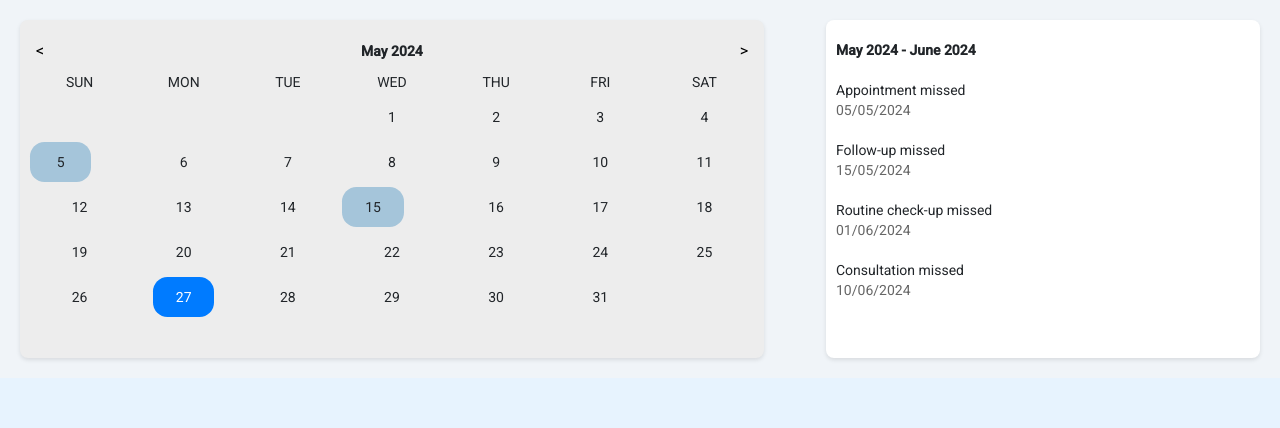
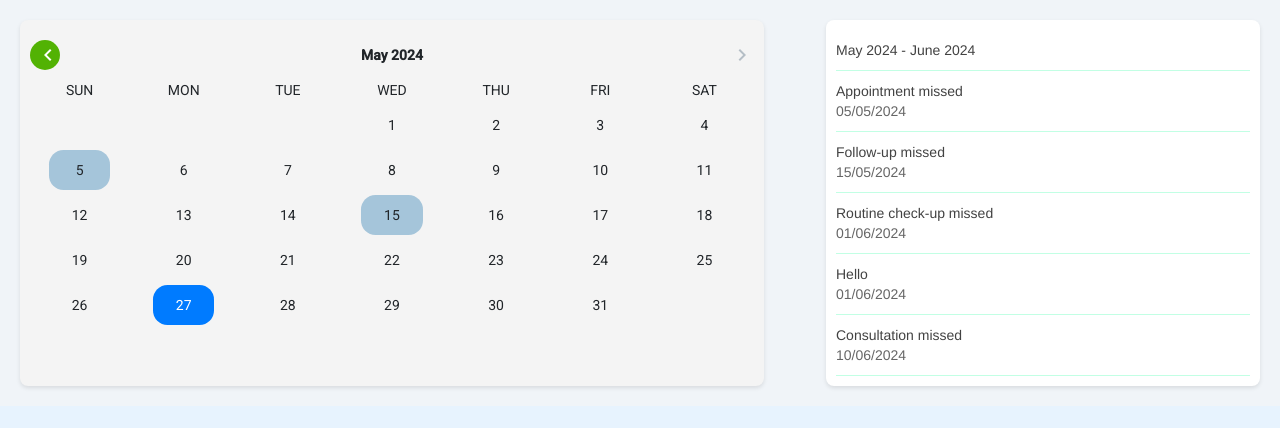
Before and after one commit to yashwanth-arh/ch-phase3, an Angular app: page /calendar in a window 1280 px wide. Shown: the top 428 px of the page. Built offline with nearby package versions, Linux system fonts and the light colour scheme.

Commit message:
calendar ui changes done

```diff
--- a/src/app/calendar/calendar.component.html
+++ b/src/app/calendar/calendar.component.html
@@ -1,9 +1,21 @@
 <div class="care-gaps-container">
   <div class="calendar">
     <div class="calendar-header">
-      <button class="nav-button" (click)="prevMonth()">&lt;</button>
+      <button
+        class="nav-button"
+        [ngClass]="{ hidden: !showPrevButton }"
+        (click)="prevMonth()"
+      >
+        <mat-icon>keyboard_arrow_left</mat-icon>
+      </button>
       <span>{{ monthNames[currentMonth] }} {{ currentYear }}</span>
-      <button class="nav-button" (click)="nextMonth()">&gt;</button>
+      <button
+        class="nav-button"
+        [ngClass]="{ hidden: !showNextButton }"
+        (click)="nextMonth()"
+      >
+        <mat-icon>keyboard_arrow_right</mat-icon>
+      </button>
     </div>
     <div class="calendar-body">
       <div class="calendar-row">
@@ -15,6 +27,7 @@
           [ngClass]="{
             inactive: !day
           }"
+          class="daysDiv"
           (click)="selectDay(day)"
         >
           <div
@@ -28,6 +41,7 @@
               display: flex;
               align-items: center;
               justify-content: center;
+              cursor: pointer;
             "
           >
             {{ day || "" }}
@@ -38,7 +52,7 @@
   </div>
   <div class="care-gaps-list">
     <div class="care-gaps-header">
-      <span *ngIf="!selectedDay"
+      <span class="dateHeader" *ngIf="!selectedDay"
         >{{ monthNames[currentMonth] }} {{ currentYear }} -
         {{ monthNames[nextMonthVal] }} {{ nextMonthYear }}</span
       >
@@ -54,5 +68,8 @@
         <span>{{ activity.date | date : "dd/MM/yyyy" }}</span>
       </div>
     </div>
+    <div *ngIf="!displayedMissedActivities.length">
+      <div class="noActivity">No Missed Activities</div>
+    </div>
   </div>
 </div>
--- a/src/app/calendar/calendar.component.scss
+++ b/src/app/calendar/calendar.component.scss
@@ -7,7 +7,7 @@
 
 .calendar {
     width: 60%;
-    background-color: #EDEDED;
+    background-color: #F4F4F4;
     border-radius: 8px;
     box-shadow: 0 2px 4px rgba(0, 0, 0, 0.1);
     padding: 10px;
@@ -22,10 +22,26 @@
 }
 
 .nav-button {
-    background: none;
-    border: none;
+    border: 0;
+    display: flex;
+    justify-content: center;
+    align-items: center;
     font-size: 16px;
     cursor: pointer;
+    background: #52B204;
+    border-radius: 50%;
+    color: #fff;
+    height: 30px;
+    width: 30px;
+}
+
+.hidden {
+    background: #F4F4F4;
+    color: #B5BEC6;
+}
+
+.dateHeader {
+    color: #424242;
 }
 
 .calendar-body {
@@ -39,6 +55,14 @@
     display: contents;
     background-color: #007bff;
 }
+
+.daysDiv {
+    justify-content: center;
+    align-items: center;
+    display: flex;
+}
+
+
 
 .highlight {
     background-color: #007bff;
@@ -89,15 +113,34 @@
 .care-gaps-header {
     padding: 10px 0;
     font-weight: bold;
+    font-family: Helvetica;
+    font-size: 14px;
+    font-weight: 500;
+    border-bottom: 1px solid #C2FFE4;
 }
 
 .care-gap-item {
+    font-family: Helvetica;
+    font-size: 14px;
+    font-weight: 400;
     padding: 10px 0;
-    border-bottom: 1px solid #e0e0e0;
+    border-bottom: 1px solid #C2FFE4;
+    color: #424242;
 }
 
-.care-gap-item:last-child {
-    border-bottom: none;
+// .care-gap-item:last-child {
+//     // border-bottom: none;
+// }
+.noActivity {
+    font-family: Helvetica;
+    font-size: 14px;
+    font-weight: 600;
+    display: flex;
+    height: 20em;
+    padding: 10px 0;
+    color: #424242;
+    justify-content: center;
+    align-items: center;
 }
 
 .care-gap-item span {
--- a/src/app/calendar/calendar.component.ts
+++ b/src/app/calendar/calendar.component.ts
@@ -20,6 +20,8 @@ export class CalendarComponent implements OnInit {
   currentDate!: number;
   nextMonthVal!: number;
   nextMonthYear!: number;
+  prevMonthVal!: number;
+  prevMonthYear!: number;
   selectedDay: number | null = null;
   monthNames = [
     "January",
@@ -43,11 +45,14 @@ export class CalendarComponent implements OnInit {
     "2024-04-17": ["Test missed"],
     "2024-05-05": ["Appointment missed"],
     "2024-05-15": ["Follow-up missed"],
-    "2024-06-01": ["Routine check-up missed"],
+    "2024-06-01": ["Routine check-up missed", "Hello"],
+
     "2024-06-10": ["Consultation missed"],
   };
   displayedMissedActivities: { date: Date; name: string }[] = [];
   isSelectedDay: boolean = false;
+  showPrevButton: boolean = true;
+  showNextButton: boolean = true;
 
   ngOnInit() {
     const today = new Date();
@@ -57,6 +62,10 @@ export class CalendarComponent implements OnInit {
     this.nextMonthVal = (this.currentMonth + 1) % 12;
     this.nextMonthYear =
       this.currentMonth === 11 ? this.currentYear + 1 : this.currentYear;
+    this.prevMonthVal = this.currentMonth === 0 ? 11 : this.currentMonth - 1;
+    this.prevMonthYear =
+      this.currentMonth === 0 ? this.currentYear - 1 : this.currentYear;
+    this.updateButtonVisibility();
     this.generateCalendar();
     this.loadMissedActivities();
   }
@@ -116,31 +125,82 @@ export class CalendarComponent implements OnInit {
   }
 
   prevMonth() {
+    // if (this.currentMonth === 0) {
+    //   this.currentMonth = 11;
+    //   this.currentYear--;
+    // } else {
+    //   this.currentMonth--;
+    // }
+    // this.nextMonthVal = (this.currentMonth + 1) % 12;
+    // this.nextMonthYear =
+    //   this.currentMonth === 11 ? this.currentYear + 1 : this.currentYear;
+    // this.generateCalendar();
+    // this.loadMissedActivities();
+    const today = new Date();
+    if (
+      this.currentMonth === today.getMonth() - 1 ||
+      (today.getMonth() === 0 && this.currentMonth === 11)
+    ) {
+      console.log("preMonth");
+
+      return;
+    }
+
     if (this.currentMonth === 0) {
       this.currentMonth = 11;
       this.currentYear--;
     } else {
       this.currentMonth--;
     }
-    this.nextMonthVal = (this.currentMonth + 1) % 12;
-    this.nextMonthYear =
-      this.currentMonth === 11 ? this.currentYear + 1 : this.currentYear;
+    this.prevMonthVal = this.currentMonth === 0 ? 11 : this.currentMonth - 1;
+    this.prevMonthYear =
+      this.currentMonth === 0 ? this.currentYear - 1 : this.currentYear;
+    this.updateButtonVisibility();
     this.generateCalendar();
     this.loadMissedActivities();
   }
 
   nextMonth() {
+    // if (this.currentMonth === 11) {
+    //   this.currentMonth = 0;
+    //   this.currentYear++;
+    // } else {
+    //   this.currentMonth++;
+    // }
+    // this.nextMonthVal = (this.currentMonth + 1) % 12;
+    // this.nextMonthYear =
+    //   this.currentMonth === 11 ? this.currentYear + 1 : this.currentYear;
+    // this.generateCalendar();
+    // this.loadMissedActivities();
+
+    // Disable next month button when displaying next month
+    const today = new Date();
+    if (this.currentMonth === today.getMonth()) {
+      console.log("preMonth");
+      return;
+    }
+
     if (this.currentMonth === 11) {
       this.currentMonth = 0;
       this.currentYear++;
     } else {
       this.currentMonth++;
     }
-    this.nextMonthVal = (this.currentMonth + 1) % 12;
-    this.nextMonthYear =
-      this.currentMonth === 11 ? this.currentYear + 1 : this.currentYear;
+    this.prevMonthVal = this.currentMonth === 0 ? 11 : this.currentMonth - 1;
+    this.prevMonthYear =
+      this.currentMonth === 0 ? this.currentYear - 1 : this.currentYear;
+    this.updateButtonVisibility();
     this.generateCalendar();
     this.loadMissedActivities();
+  }
+
+  updateButtonVisibility() {
+    const today = new Date();
+    this.showPrevButton = !(
+      this.currentMonth === today.getMonth() - 1 ||
+      (today.getMonth() === 0 && this.currentMonth === 11)
+    );
+    this.showNextButton = !(this.currentMonth === today.getMonth());
   }
 
   loadMissedActivities() {
--- a/src/app/calendar/calendar.module.ts
+++ b/src/app/calendar/calendar.module.ts
@@ -3,9 +3,10 @@ import { CommonModule } from "@angular/common";
 
 import { CalendarRoutingModule } from "./calendar-routing.module";
 import { CalendarComponent } from "./calendar.component";
+import { MatIconModule } from "@angular/material/icon";
 
 @NgModule({
   declarations: [CalendarComponent],
-  imports: [CommonModule, CalendarRoutingModule],
+  imports: [CommonModule, CalendarRoutingModule, MatIconModule],
 })
 export class CalendarModule {}
```
Also changed, not shown: 1 other file (tests, documents, lock files or other folders).
